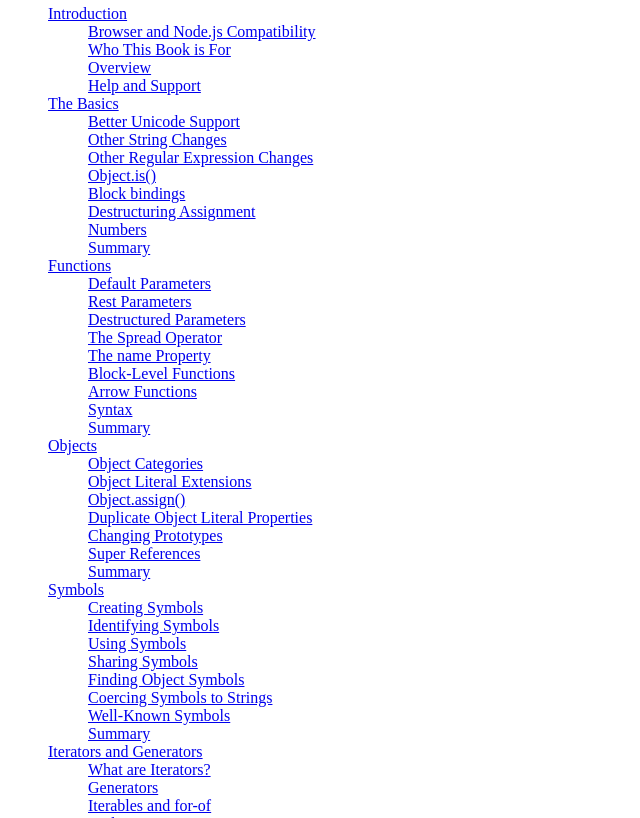
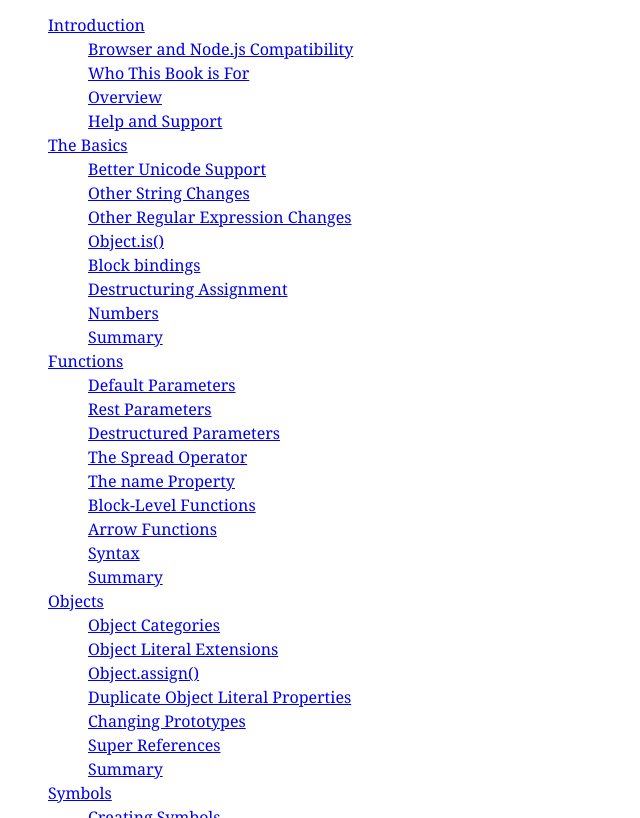
Before and after one commit to nzakas/understandinges6, a plain HTML site: page index.html in a window 1280 px wide. Shown: the part 67-885 px from the top of the page, without its empty margins (0-640 px from the left). Drawn offline with Linux system fonts and the light colour scheme.

Commit message:
css: improve readability
sets some sane typographic defaults.

```diff
--- a/stylesheet.css
+++ b/stylesheet.css
@@ -1,3 +1,12 @@
+body {
+  font-family: Georgia, serif;
+  color: #222;
+  line-height: 1.5;
+  text-rendering: optimizeLegibility;
+  -webkit-font-smoothing: antialiased;
+  -moz-osx-font-smoothing: grayscale;
+}
+
 div#leanpub-toc {
   width: 300px;
   float: left;
```
